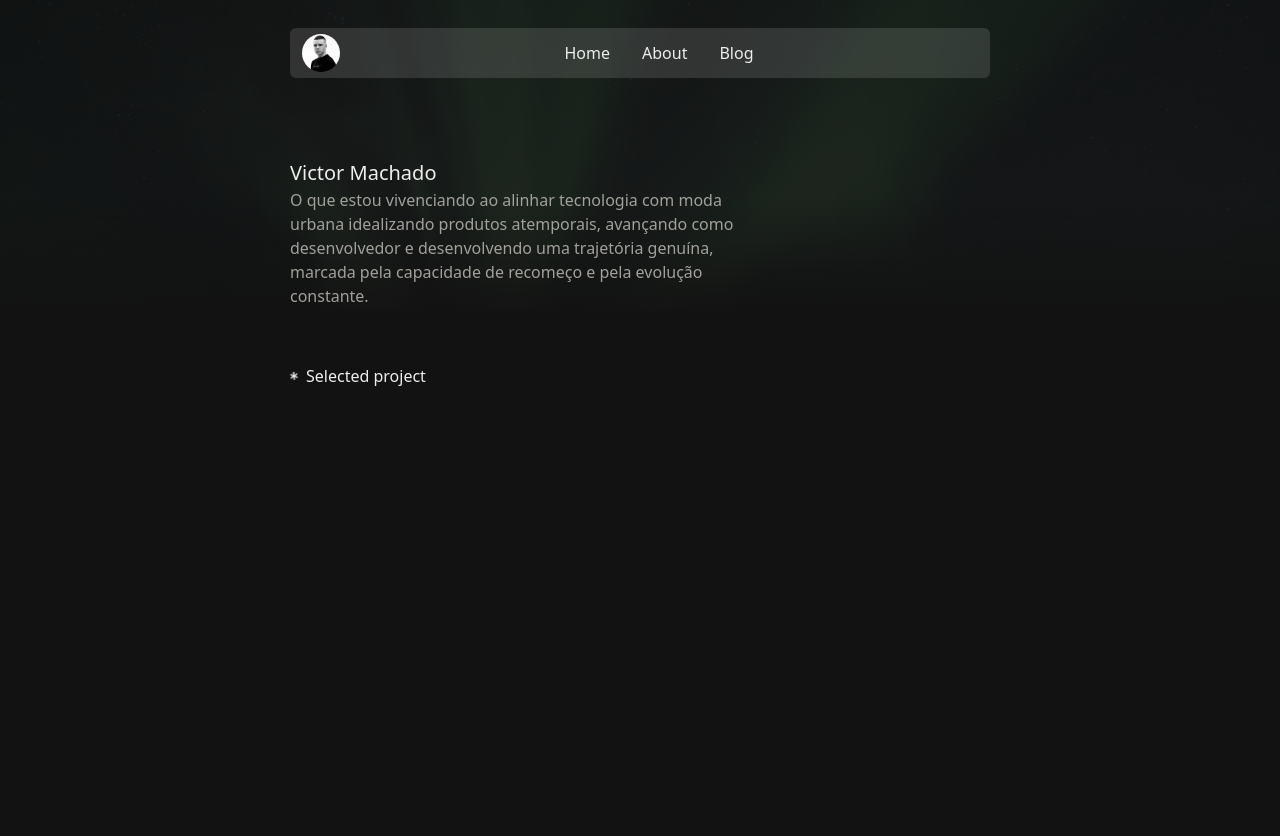
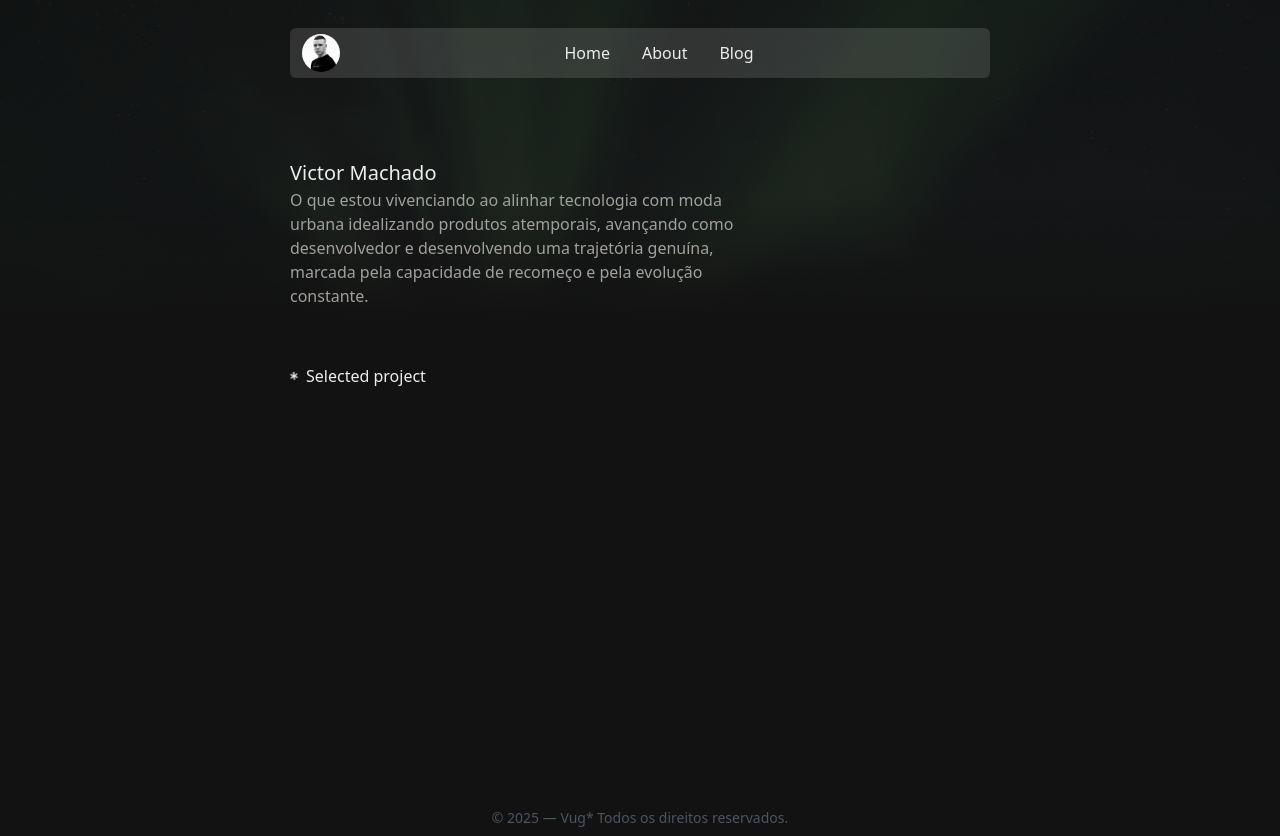
Before and after one commit to ciavhugo/vug-app, a Next.js app: page / in a window 1280 px wide. Before the commit the page ends 800 px from the top, so only its background shows below. Built offline with nearby package versions, Linux system fonts and the light colour scheme.

Commit message:
feat:  direitos

```diff
--- a/src/app/layout.tsx
+++ b/src/app/layout.tsx
@@ -26,7 +26,9 @@ export default function RootLayout({
 }>) {
   return (
     <html lang="en">
-      <body className={`${fontInter.variable} ${robotoMono.variable} antialiased`}>
+      <body
+        className={`${fontInter.variable} ${robotoMono.variable} antialiased`}
+      >
         {/* Fundo fixo + gradiente */}
         <div className="fixed top-0 left-0 w-screen h-[40%] z-[-1] pointer-events-none">
           <div className="w-full h-full bg-[url('/backgroundImg.png')] bg-no-repeat bg-cover bg-center opacity-10" />
@@ -39,6 +41,14 @@ export default function RootLayout({
             {children}
           </div>
         </ClientCursorWrapper>
+
+        <footer className="w-full text-center py-2 text-sm text-gray-600">
+          © {new Date().getFullYear()} —{" "}
+          <span className="hover:text-gray-500 transition-colors duration-200 font-medium cursor-grab">
+            Vug*
+          </span>{" "}
+          Todos os direitos reservados.
+        </footer>
       </body>
     </html>
   );
```
